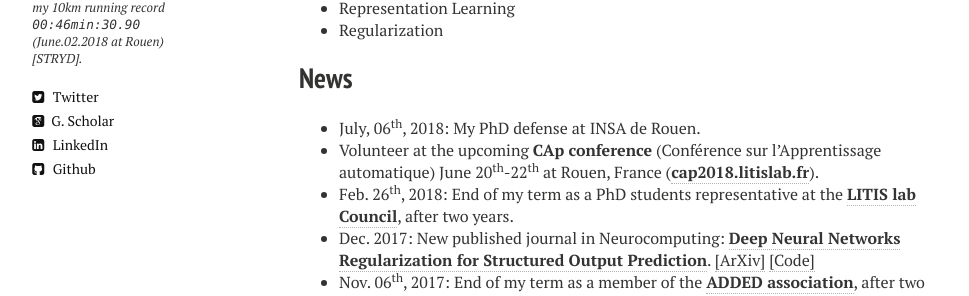
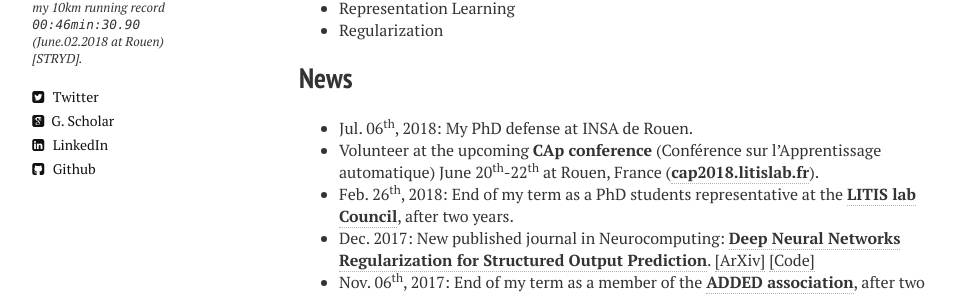
Before and after one commit to sbelharbi/sbelharbi.github.io, a Jekyll site: the page built from index.md, in a window 1280 px wide. Shown: the part 1415-1711 px from the top of the page, without its empty margins (21-990 px from the left). Built offline with Jekyll 4.4.1, drawn with Linux system fonts in a browser that asks for light colours; nearby versions of some CDN libraries.

Commit message:
update date format.

```diff
--- a/index.md
+++ b/index.md
@@ -27,7 +27,7 @@ I am intrigued and particularly interested in **learning representations in deep
 
 
 ## News
-* July, 06<sup>th</sup>, 2018: My PhD defense at INSA de Rouen.
+* Jul. 06<sup>th</sup>, 2018: My PhD defense at INSA de Rouen.
 * Volunteer at the upcoming **CAp conference** (Conférence sur l'Apprentissage automatique) June 20<sup>th</sup>-22<sup>th</sup> at Rouen, France ([**cap2018.litislab.fr**](http://cap2018.litislab.fr/)).
 * Feb. 26<sup>th</sup>, 2018: End of my term as a PhD students representative at the [**LITIS lab Council**](http://www.litislab.eu/), after two years.
 * Dec. 2017: New published journal in Neurocomputing: [**Deep Neural Networks Regularization for Structured Output Prediction**](https://www.sciencedirect.com/science/article/pii/S0925231217318295). <a href="https://arxiv.org/abs/1504.07550">[ArXiv]</a> <a href="https://github.com/sbelharbi/structured-output-ae">[Code]</a>
```
